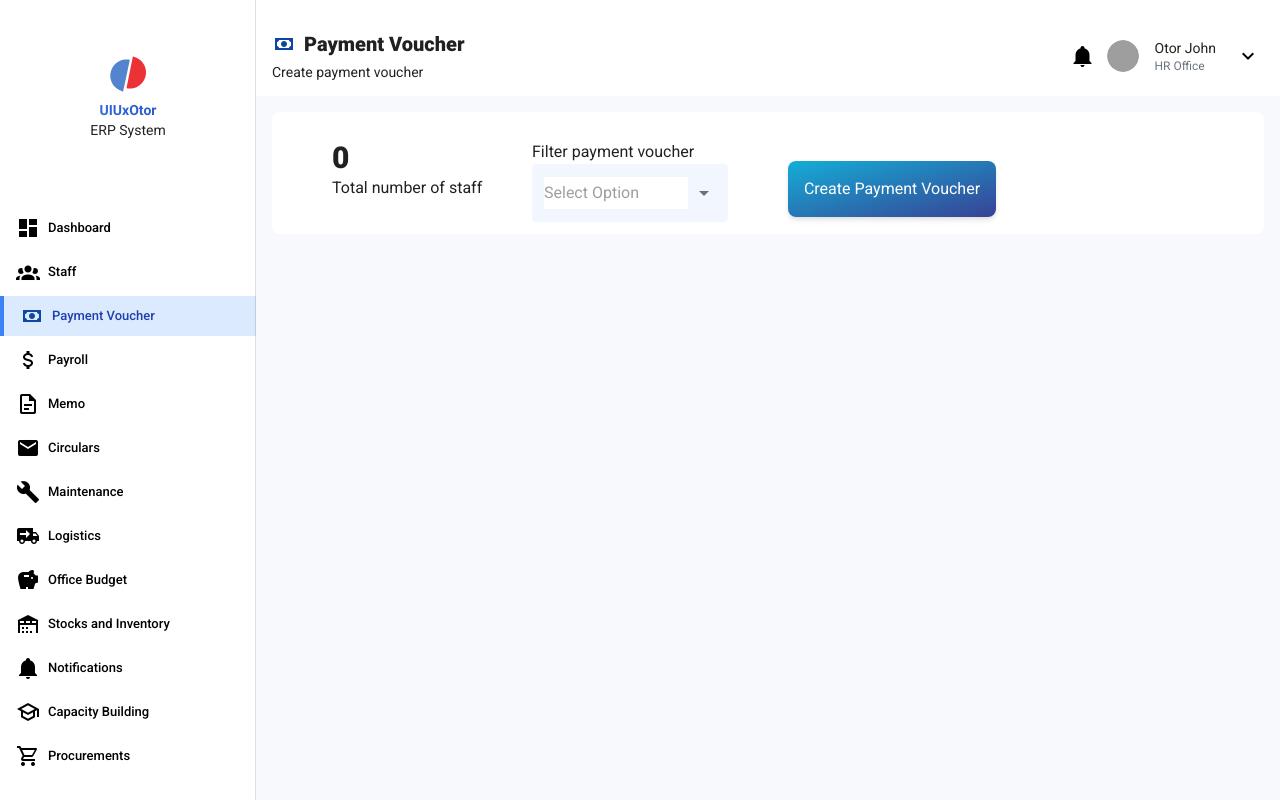
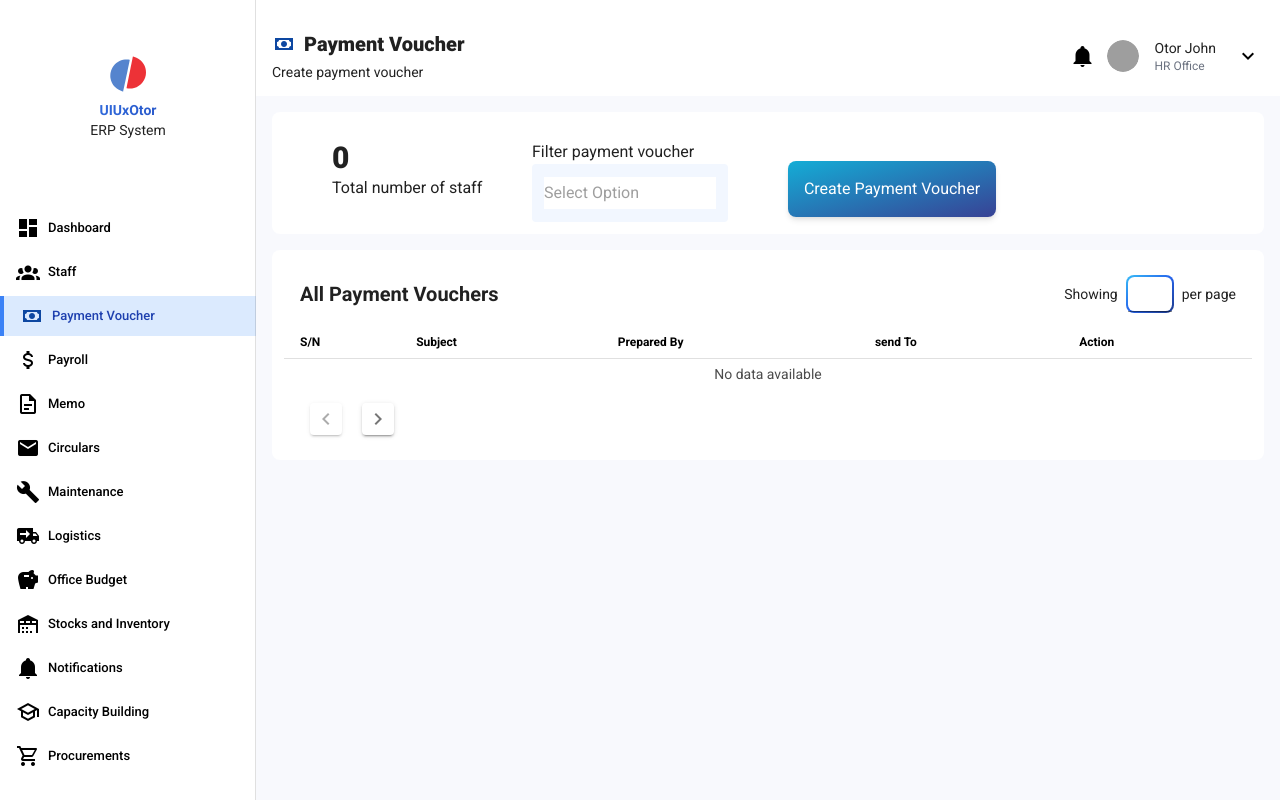
Before and after one commit to ERP-System-CloudComputing/frontend, a Nuxt app: page /vouchers in a window 1280 px wide. Built offline with nearby package versions, Linux system fonts and the light colour scheme; grey boxes are pictures that could not be loaded; what vxe-table would draw is missing.

Commit message:
[ADDED] Creando vista principal de Payment Vouchers

```diff
--- a/components/staff/staffAll.vue
+++ b/components/staff/staffAll.vue
@@ -51,7 +51,7 @@
     <v-row class="mt-7 bg-white rounded-xl">
       <v-col>
         <v-data-table
-          class="w-full rounded-xl "
+          class="w-full rounded-xl"
           :headers="headers"
           :items="staffs"
           :items-per-page="itemsPerPage"
--- a/pages/vouchers/index.vue
+++ b/pages/vouchers/index.vue
@@ -34,14 +34,96 @@
         </div>
       </v-col>
     </v-row>
+    <v-row class="mt-7 bg-white rounded-lg">
+      <v-col>
+        <v-data-table
+          class="w-full rounded-xl"
+          :headers="headers"
+          :items="vouchers"
+          :items-per-page="itemsPerPage"
+          :page.sync="page"
+          hide-default-footer
+          dense
+        >
+          <template #[`item.sn`]="{ index }">
+            {{ (page - 1) * itemsPerPage + index + 1 }}
+          </template>
+          <template #top>
+            <v-toolbar class="bg-blue rounded-lg" flat>
+              <v-toolbar-title class="font-bold">
+                All Payment Vouchers
+              </v-toolbar-title>
+              <v-spacer />
+              <div class="flex items-center justify-end text-sm space-x-2">
+                <span>Showing </span>
+                <div>
+                  <v-select
+                    v-model="itemsPerPage"
+                    :items="[1,6,12,18,22]"
+                    dense
+                    hide-details
+                    class="w-12 gradient-border"
+                  />
+                </div>
+                <span> per page</span>
+              </div>
+            </v-toolbar>
+          </template>
+          <template #footer>
+            <div class="flex justify-between items-center px-4 py-2 ">
+              <v-pagination
+                v-model="page"
+                :length="pageCount"
+              />
+            </div>
+          </template>
+          <template #[`item.actions`]="{ item }">
+            <v-menu offset-y>
+              <template #activator="{ on, attrs }">
+                <div class=" bg-gradient-to-r from-blue-400 to-blue-800 bg-clip-text text-transparent  hover:from-blue-500 hover:to-blue-900 transition-all duration-300">
+                  <span
+                    v-bind="attrs"
+                    v-on="on"
+                  >
+                    View More
+                  </span>
+                </div>
+              </template>
+              <v-list>
+                <v-list-item @click="staffUpdate(item)">
+                  <v-icon small class="mr-2">
+                    mdi-pencil
+                  </v-icon>
+                  <v-list-item-title>Edit</v-list-item-title>
+                </v-list-item>
+                <v-list-item @click="openDialog(item)">
+                  <v-icon small class="mr-2">
+                    mdi-delete
+                  </v-icon>
+                  <v-list-item-title>Delete</v-list-item-title>
+                </v-list-item>
+              </v-list>
+            </v-menu>
+          </template>
+        </v-data-table>
+      </v-col>
+    </v-row>
   </v-container>
 </template>
 
 <script>
+
 export default {
   layout: 'principal',
   data () {
     return {
+      headers: [
+        { text: 'S/N', value: 'sn', sortable: false },
+        { text: 'Subject', value: 'subject' },
+        { text: 'Prepared By', value: 'preparedBy' },
+        { text: 'send To', value: 'sendTo' },
+        { text: 'Action', value: 'actions' }
+      ],
       filterVouchers: [
         'All memos'
       ],
@@ -58,4 +140,48 @@
 </script>
 
 <style scoped>
+::v-deep(.v-pagination .v-pagination__item--active) {
+  background-image: linear-gradient(to bottom right, #60a5fa, #2563eb, #1e40af);
+  color: white;
+  font-weight: bold;
+  border-radius: 0.375rem;
+  box-shadow: 0 1px 2px rgba(0, 0, 0, 0.2);
+}
+::v-deep(.v-data-table-header th) {
+  color: black !important;
+  font-weight: bold !important;
+}
+::v-deep(.v-data-table td) {
+  color: #4B4B4B !important;
+}
+::v-deep(.gradient-border .v-input__control) {
+  padding: 2px;
+  border-radius: 0.5rem;
+  background: linear-gradient(to bottom right, #38bdf8, #2563eb, #1e3a8a);
+}
+::v-deep(.gradient-border .v-input__slot) {
+  border-radius: 0.4rem;
+  background-color: white;
+  padding: 4px 10px;
+  color: #1e3a8a;
+  font-weight: 500;
+}
+::v-deep(.gradient-border .v-input__control::before),
+::v-deep(.gradient-border .v-input__control::after) {
+  border: none !important;
+}
+::v-deep(.gradient-border label) {
+  color: #1e3a8a;
+  font-weight: 600;
+}
+::v-deep(.gradient-border .v-select__selection) {
+  background: linear-gradient(to bottom right, #38bdf8, #2563eb, #1e3a8a);
+  -webkit-background-clip: text;
+  -webkit-text-fill-color: transparent;
+  background-clip: text;
+  color: transparent;
+}
+::v-deep(.v-select .v-input__append-inner) {
+  display: none;
+}
 </style>
```
